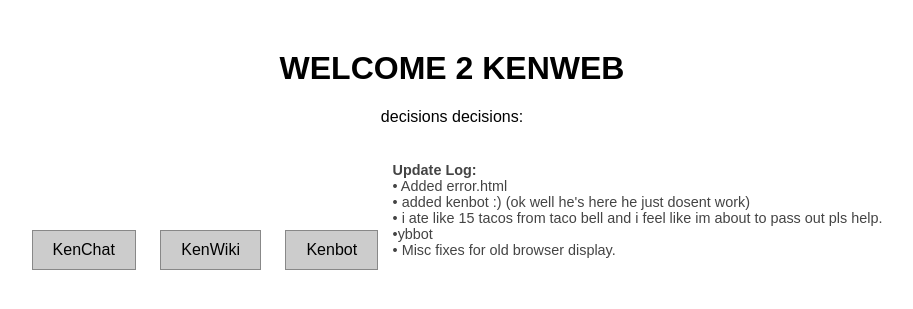
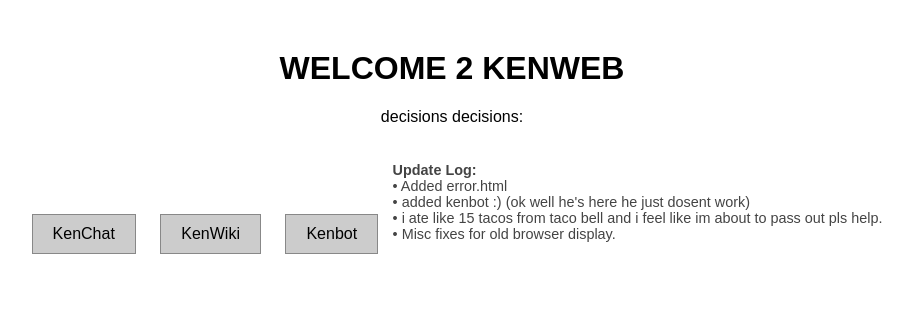
Before and after one commit to malehornk/yenweb, a Flask app: page / in a window 1280 px wide. Shown: the top 309 px of the page, without its empty margins (188-1101 px from the left). Run offline with Flask 3, Linux system fonts and the light colour scheme.

Commit message:
Update home.html

```diff
--- a/templates/home.html
+++ b/templates/home.html
@@ -21,7 +21,6 @@
         • Added error.html <br>
         • added kenbot :) (ok well he's here he just dosent work)<br>
         • i ate like 15 tacos from taco bell and i feel like im about to pass out pls help.<br>
-        •ybbot<br>
         • Misc fixes for old browser display.
     </div>
 </body>
```
